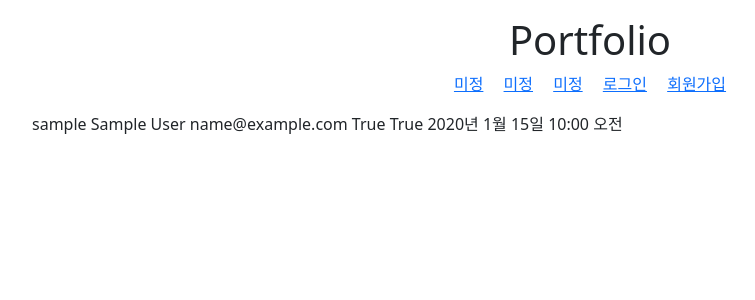
After one commit to sseregit/Portfolio, a Django app: page /users/detail/1 in a window 1280 px wide. The commit adds this page. Shown: the top 300 px of the page, without its empty margins (50-805 px from the left). Run offline with Django 4.2, Linux system fonts and the light colour scheme; tables that the repository leaves empty hold one stand-in row (values such as "Sample post"); some libraries are stand-ins or nearby versions.

Commit message:
login logout

```diff
--- a/templates/partial/header.html
+++ b/templates/partial/header.html
@@ -5,9 +5,10 @@
         <a class="mx-2" href="#">미정</a>
         <a class="mx-2" href="#">미정</a>
         {% if user.is_authenticated %}
-            <a class="mx-2" href="#">로그아웃</a>
+            <a class="mx-2" href="{% url 'users:detail' pk=user.pk %}">MyPage</a>
+            <a class="mx-2" href="{% url 'users:logout'%}?next={{request.path}}">로그아웃</a>
         {% else %}
-            <a class="mx-2" href="#">로그인</a>
+            <a class="mx-2" href="{% url 'users:login'%}?next={{request.path}}">로그인</a>
             <a class="mx-2" href="{% url 'users:create'%}">회원가입</a>
         {% endif %}
     </div>
--- /dev/null
+++ b/templates/users/detail.html
@@ -0,0 +1,13 @@
+{% extends 'partial/base.html'%}
+
+{% block content %}
+<div class="container">
+    {{target_user.username}}
+    {{target_user.first_name}}
+    {{target_user.last_name}}
+    {{target_user.email}}
+    {{target_user.is_staff}}
+    {{target_user.is_active}}
+    {{target_user.date_joined}}
+</div>
+{% endblock %}
--- a/users/urls.py
+++ b/users/urls.py
@@ -1,9 +1,13 @@
+from django.contrib.auth.views import LoginView, LogoutView
 from django.urls import path
 
-from users.views import UserCreateView
+from users.views import UserCreateView, UserDetailView
 
 app_name = 'users'
 
 urlpatterns = [
-    path('create/', UserCreateView.as_view(), name='create')
+    path('create/', UserCreateView.as_view(), name='create'),
+    path('detail/<int:pk>', UserDetailView.as_view(), name='detail'),
+    path('login/', LoginView.as_view(template_name='form.html'), name='login'),
+    path('logout/', LogoutView.as_view(), name='logout'),
 ]
--- a/users/views.py
+++ b/users/views.py
@@ -3,7 +3,7 @@ from django.shortcuts import render
 
 # Create your views here.
 from django.urls import reverse_lazy
-from django.views.generic import CreateView
+from django.views.generic import CreateView, DetailView
 from .forms import UserCreationForm
 
 
@@ -12,3 +12,8 @@ class UserCreateView(CreateView):
     form_class = UserCreationForm
     template_name = 'form.html'
     success_url = reverse_lazy('/')
+
+class UserDetailView(DetailView):
+    model = User
+    context_object_name = 'target_user'
+    template_name = 'users/detail.html'
```
Also changed, not shown: config/settings.py (+6 -1 lines).
